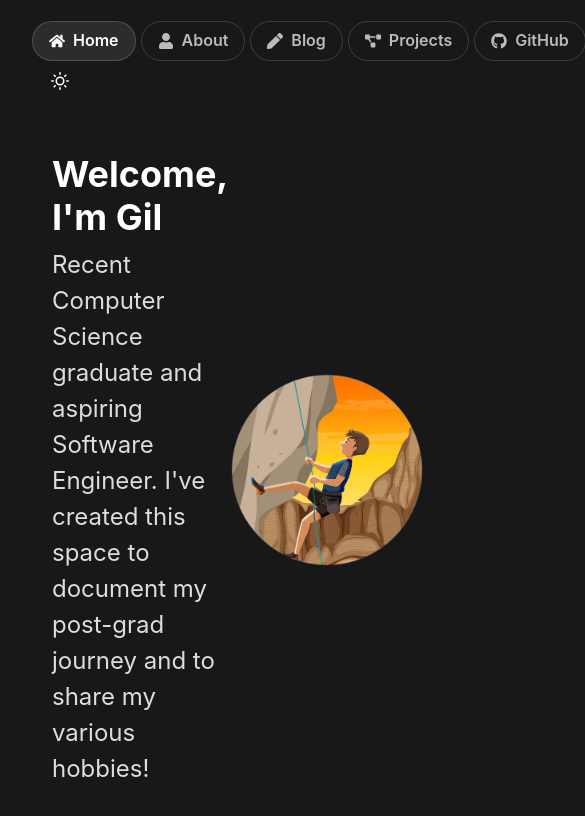
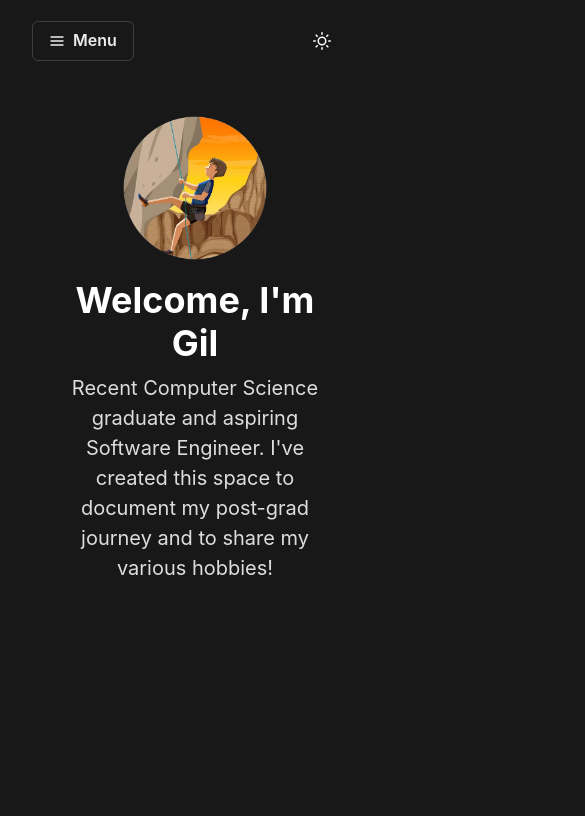
Before and after one commit to gbanuel3/my-blog, a Next.js app: page / in a window 390 px wide. Shown: the top 816 px of the page, 585 px wide, since content can reach past the window. Built offline with nearby package versions, Linux system fonts and the light colour scheme.

Commit message:
add dropdown menu on small screen

```diff
--- /dev/null
+++ b/src/components/dropdown_menu_item.tsx
@@ -0,0 +1,36 @@
+import React from 'react';
+import { MenuItem, useColorMode, Icon } from '@chakra-ui/react';
+import Link from 'next/link';
+import { colors } from '@/constants';
+
+type CustomMenuItemProps = {
+  icon: any; // Adjusted for proper typing
+  text: string;
+  href: string;
+  onClick: () => void; // Specify the function type for better type checking
+};
+
+const DropdownMenuItem = ({ icon, text, href, onClick }: CustomMenuItemProps) => {
+  const { colorMode } = useColorMode();
+
+  return (
+    <Link href={href} passHref>
+      <MenuItem
+        icon={icon}
+        _hover={{
+          bg: colors[colorMode].btn_hover,
+        }}
+        _active={{
+          bg: colors[colorMode].btn_active_bg,
+          color: colors[colorMode].btn_active_text,
+        }}
+        onClick={onClick}
+        bg={colors[colorMode].bg_color}
+      >
+        {text}
+      </MenuItem>
+    </Link>
+  );
+};
+
+export default DropdownMenuItem;
--- a/src/components/navigation_bar.tsx
+++ b/src/components/navigation_bar.tsx
@@ -1,31 +1,56 @@
 import React from 'react'
-import { Flex, IconButton, useColorMode, Box } from '@chakra-ui/react'
-import { MoonIcon, SunIcon } from '@chakra-ui/icons'
+import {
+  Flex,
+  IconButton,
+  useColorMode,
+  Box,
+  useBreakpointValue,
+  Menu,
+  MenuButton,
+  MenuList,
+  MenuItem,
+  Button,
+} from '@chakra-ui/react'
+import { MoonIcon, SunIcon, HamburgerIcon } from '@chakra-ui/icons'
 import { colors } from '@/constants'
 import { FaHome, FaUser, FaPen, FaProjectDiagram, FaGithub } from 'react-icons/fa'
 import NavigationBarButton from './navigation_bar_button'
 import { useState, useEffect } from 'react'
 import { useRouter } from 'next/router'
+import { Url } from 'next/dist/shared/lib/router/router'
+import DropdownMenuItem from './dropdown_menu_item'
 
 const navItems = [
-  { url: '/', icon: <FaHome />, label: 'Home' },
-  { url: '/about', icon: <FaUser />, label: 'About' },
-  { url: '/blog', icon: <FaPen />, label: 'Blog' },
-  { url: '/projects', icon: <FaProjectDiagram />, label: 'Projects' },
-  { url: 'https://github.com/gbanuel3', icon: <FaGithub />, label: 'GitHub' },
+  { url: '/', icon: <FaHome />, label: 'Home', isExternal: false },
+  { url: '/about', icon: <FaUser />, label: 'About', isExternal: false },
+  { url: '/blog', icon: <FaPen />, label: 'Blog', isExternal: false },
+  {
+    url: '/projects',
+    icon: <FaProjectDiagram />,
+    label: 'Projects',
+    isExternal: false,
+  },
+  {
+    url: 'https://github.com/gbanuel3',
+    icon: <FaGithub />,
+    label: 'GitHub',
+    isExternal: true,
+  },
 ]
 
 function NavigationBar() {
   const router = useRouter()
   const { colorMode, toggleColorMode } = useColorMode()
-  const [hasMounted, setHasMounted] = useState(false)
+  const [selectedItem, setSelectedItem] = useState({ label: 'Menu', icon: <HamburgerIcon /> });
+  const isMobile = useBreakpointValue({ base: true, md: false })
 
-  useEffect(() => {
-    setHasMounted(true)
-  }, [])
-
-  if (!hasMounted) {
-    return <div style={{ width: '48px', height: '48px' }} />
+  const handleNavItemClick = (item: any, isExternal = false) => {
+    setSelectedItem({label: item.label, icon: item.icon})
+    if (isExternal) {
+      window.open(item.url, '_blank')
+    } else {
+      router.push(item.url)
+    }
   }
 
   return (
@@ -33,28 +58,45 @@ function NavigationBar() {
       as="nav"
       align="center"
       justify="space-between"
-      wrap="wrap"
       padding="1rem"
       bg={colors[colorMode].bg_color}
       color={colorMode === 'light' ? 'black' : 'white'}
       mt={'5px'}
     >
-      {/* Navigation Links */}
-      <Flex align="center" mr={5} gap={'5px'}>
+      {isMobile ? (
+        <Menu>
+          <MenuButton
+            as={Button}
+            leftIcon={selectedItem.icon}
+            variant="outline"
+          >
+            {selectedItem.label}
+          </MenuButton>
+          <MenuList bg={colors[colorMode].bg_color}>
+            {navItems.map((item) => (
+              <DropdownMenuItem
+                icon={item.icon}
+                text={item.label}
+                href={item.url}
+                onClick={() => handleNavItemClick(item, item.isExternal)}
+              />
+            ))}
+          </MenuList>
+        </Menu>
+      ) : (
+        <Flex align="center" gap={'2px'}>
           {navItems.map((item) => (
             <NavigationBarButton
-            key={item.label}
               icon={item.icon}
               text={item.label}
               href={item.url}
               isActive={router.pathname === item.url}
-            target={item.label === 'GitHub' ? '_blank' : undefined}
+              onClick={() => handleNavItemClick(item, item.isExternal)}
             />
           ))}
         </Flex>
+      )}
 
-      {/* Color Mode Button */}
-      <Box>
       <IconButton
         size="md"
         fontSize="lg"
@@ -62,10 +104,10 @@ function NavigationBar() {
         variant="ghost"
         color="current"
         ml="2"
+        mr="4"
         onClick={toggleColorMode}
         icon={colorMode === 'light' ? <MoonIcon /> : <SunIcon />}
       />
-      </Box>
     </Flex>
   )
 }
--- a/src/components/navigation_bar_button.tsx
+++ b/src/components/navigation_bar_button.tsx
@@ -9,10 +9,10 @@ type NavigationBarButtonProps = {
   text: string
   href: string
   isActive?: boolean
-  target: any
+  onClick: any
 }
 
-function NavigationBarButton({ icon, text, href, isActive, target }: NavigationBarButtonProps) {
+function NavigationBarButton({ icon, text, href, isActive, onClick }: NavigationBarButtonProps) {
   const { colorMode, toggleColorMode } = useColorMode()
   const activeBg = colors[colorMode].btn_active_bg
   const inactiveBg = 'transparent'
@@ -38,8 +38,7 @@ function NavigationBarButton({ icon, text, href, isActive, target }: NavigationB
       _active={{
         bg: colors[colorMode].btn_active_bg,
       }}
-      target={target}
-      rel={target === '_blank' ? 'noopener noreferrer' : undefined}
+      onClick={onClick}
     >
       <a>{text}</a>
     </Button>
--- a/src/pages/index.tsx
+++ b/src/pages/index.tsx
@@ -1,31 +1,52 @@
-import { Box, Button, Text, useColorMode, Flex, Heading, Image, VStack } from '@chakra-ui/react'
+import {
+  Box,
+  Button,
+  Text,
+  useColorMode,
+  Flex,
+  Heading,
+  Image,
+  VStack,
+  useBreakpointValue,
+  Stack,
+  StackDirection,
+} from '@chakra-ui/react'
 import { colors } from '@/constants'
 
 function Header() {
   const { colorMode, toggleColorMode } = useColorMode()
+  const stackDirection = useBreakpointValue<'column' | 'row'>({
+    base: 'column',
+    md: 'row',
+  })
+  const isBaseLayout = useBreakpointValue({ base: true, md: false });
   return (
-    <Flex
+    <Stack
+      direction={stackDirection} // Stack direction changes based on breakpoint
       bg={colors[colorMode].bg_color}
-      p={{ base: 4, md: 8 }} // Padding responsive values
-      align="center" // Vertically center the contents
-      justify="space-between" // Spread the child components
+      p={{ base: 4, md: 8 }}
+      align="center"
+      spacing={4} // Adjust spacing between items in the stack
     >
-      <Box>
+      <Image
+        src="/climber.png"
+        boxSize={{ base: '150px', md: '200px' }} // Adjust the image size responsively
+        objectFit="cover"
+        alt="Rock Climbing"
+        order={isBaseLayout ? 0 : 1}
+      />
+      <Box textAlign={{ base: 'center', md: 'left' }}>
         <Heading as="h1" size="2xl" mb={2} color={colors[colorMode].header_text}>
           Welcome, I&#39;m Gil
         </Heading>
-        <Text fontSize="2xl" color={colors[colorMode].text_color}>
-          Recent Computer Science graduate and aspiring Software Engineer. I&#39;ve created this space to document my post-grad journey and to share my various hobbies!
+        <Text fontSize="xl" color={colors[colorMode].text_color}>
+          Recent Computer Science graduate and aspiring Software Engineer. I&#39;ve
+          created this space to document my post-grad journey and to share my various
+          hobbies!
         </Text>
       </Box>
-      <Image
-        src="/climber.png" // Replace with the path to your illustration
-        htmlWidth="200px" // Set the width of the illustration
-        htmlHeight="auto" // Keep the aspect ratio of the illustration
-        alt="Rock Climbing"
-      />
-    </Flex>
-  );
+    </Stack>
+  )
 }
 
 export default function Home() {
```
Lines whose indentation alone changed are shown as unchanged.
